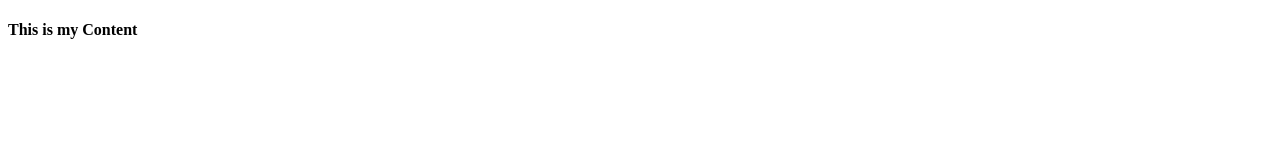
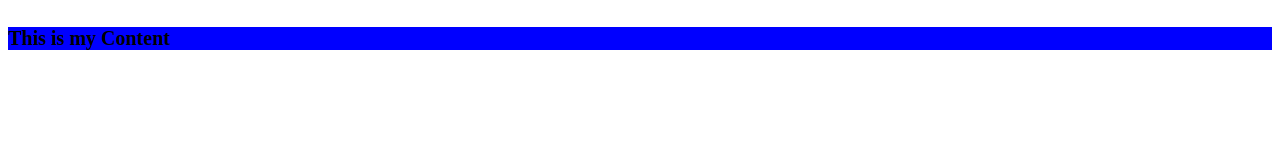
Before and after one commit to MikeB4689/pullRequest, a plain HTML site: page index.html in a window 1280 px wide. Drawn offline with Linux system fonts and the light colour scheme.

Commit message:
added color

```diff
--- /dev/null
+++ b/index.css
@@ -0,0 +1,4 @@
+h4 {
+  background-color: blue;
+  font-size: 20px;
+}
--- a/index.html
+++ b/index.html
@@ -4,6 +4,7 @@
 <head>
     <meta charset="UTF-8">
     <meta name="viewport" content="width=device-width, initial-scale=1.0">
+    <link rel="stylesheet" href="index.css">
     <title>My pull request</title>
 </head>
 
```
